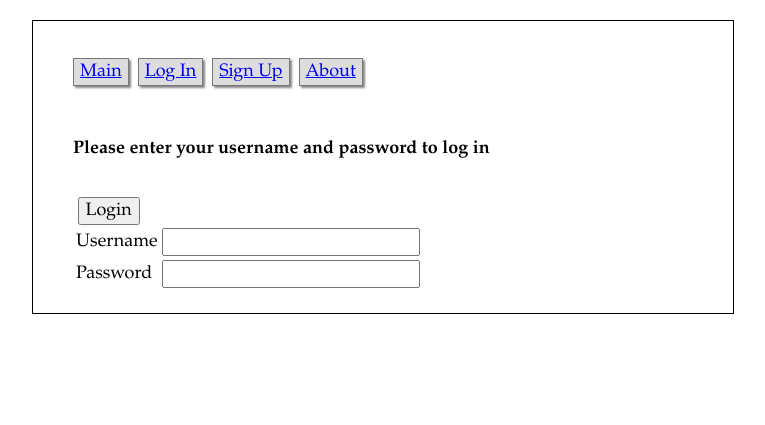
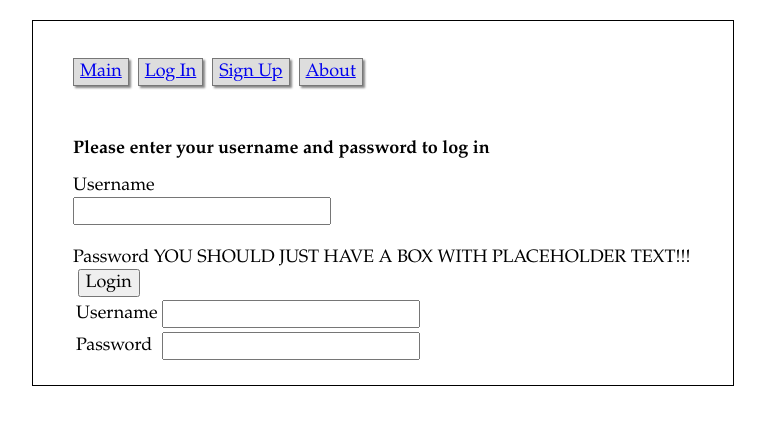
Before and after one commit to peterjmartinson/Kontakty, a PHP site: page /login.php in a window 1280 px wide. Shown: the top 425 px of the page, without its empty margins (257-1022 px from the left). Run offline with PHP 8.4, Linux system fonts and the light colour scheme.

Commit message:
working with divs

```diff
--- a/login.php
+++ b/login.php
@@ -79,6 +79,16 @@
 
 	// The following displays the form HTML
 	echo <<<_END
+    <form method='post' action='login.php'>$error
+      <div id='username'>
+        Username
+        <div class='login'>
+          <input type='text' maxlength='16'
+           name='user' value='$user'>
+        </div>
+        <br>
+        Password
+          YOU SHOULD JUST HAVE A BOX WITH PLACEHOLDER TEXT!!!
 		<form method='post' action='login.php'>$error
 		<table class='login'>
 		  <tr>
--- a/notes.txt
+++ b/notes.txt
@@ -75,9 +75,14 @@ Next, that's it for now.  Start with the tables, which also means getting some s
 
 We need to make the page look spiffy now.
 
+NOTE: to be awesome, no more tables, just divs
+<div> is block level, which means it creates a line break
+<span> is inline, which means it doesn't create a line break.
+
 header.php
 This guy displays the title of the page, in the tab - no style there.
 Also, the menus, as unordered lists
+  <ul class='header'></ul>
   class='header', child=li
 
 index.php
```
